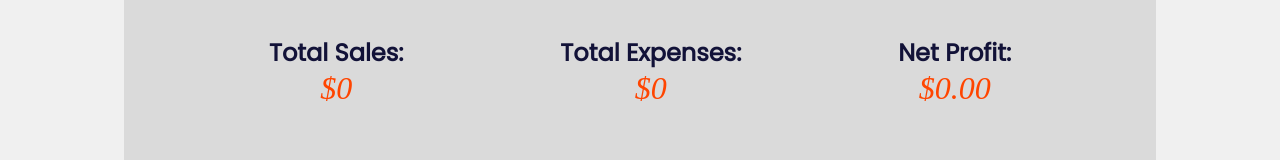
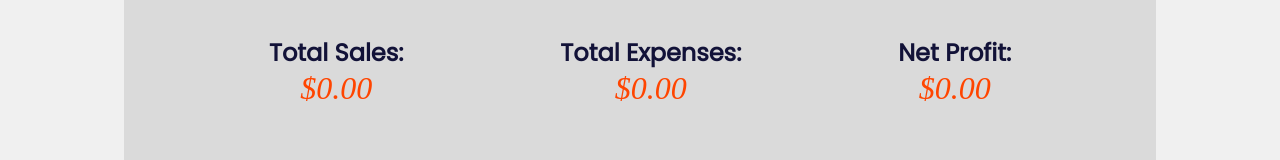
Before and after one commit to nateHamshar/business-tracker, a React (Create React App) app: page / in a window 1280 px wide. Both pictures are taken after a click on the button "Statistics". Shown: the part 326-486 px from the top of the page. Built offline with nearby package versions, Linux system fonts and the light colour scheme; no server answers; the database is empty.

Commit message:
making sure all displayed numbers are rounded

```diff
--- a/src/Statistics.js
+++ b/src/Statistics.js
@@ -21,8 +21,8 @@ const Statistics = (props) => {
                 cumSales = cumSales + parseFloat(inputs[i].price)
             }
         };
-        setTotalExpenses(cumExpenses);
-        setTotalSales(cumSales);
+        setTotalExpenses(cumExpenses.toFixed(2));
+        setTotalSales(cumSales.toFixed(2));
         setNetProfit((cumSales - cumExpenses).toFixed(2));
 
     },[inputs]);
```
